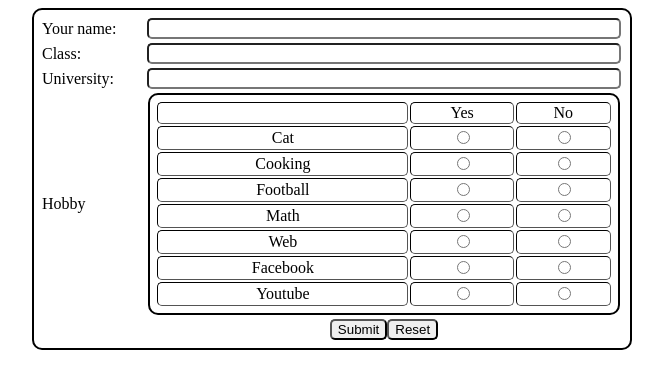
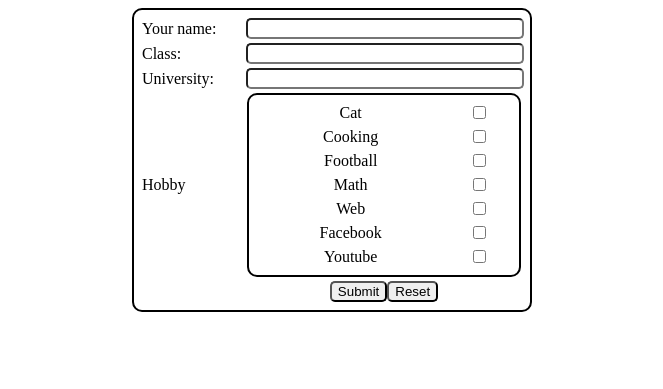
Before and after one commit to quangtrieu2509/web-technology, a PHP site: page /Exercise.html in a window 1280 px wide. Shown: the top 389 px of the page, without its empty margins (308-971 px from the left). Run offline with PHP 8.4, Linux system fonts and the light colour scheme.

Commit message:
update 2 lab 2.1

```diff
--- a/Lab2/Lab_2_1/Path_2_9/Exercise.html
+++ b/Lab2/Lab_2_1/Path_2_9/Exercise.html
@@ -1,19 +1,21 @@
 <!DOCTYPE html>
-<html>
+<html lang="vi">
 <head><title> Exercise </title></head>
 <style>
 	table {
 		margin: 0 auto;
 		border-radius: 10px;
 		border: black solid 2px;
-		width: 600px;
+		width: 400px;
 		padding: 5px;
 	}
 
 	td {
-		border-radius: 5px;
+		border-width: 0px;
 		text-align: center;
 	}
+
+	tr {}
 
 	.td-label {
 		width: 100px;
@@ -49,44 +51,32 @@
 				<td>
 					<table border="1" style="width:99%">
 						<tr>
-							<td></td>
-							<td>Yes</td>
-							<td>No</td>
-						</tr>
-						<tr>
 							<td>Cat</td>
-							<td><input type="radio" name="cat" value="yes"></td>
-							<td><input type="radio" name="cat" value="no"></td>
+							<td><input type="checkbox" name="hobby[]" value="Cat"></td>
 						</tr>
 						<tr>
 							<td>Cooking</td>
-							<td><input type="radio" name="cooking" value="Yes"></td>
-							<td><input type="radio" name="cooking" value="No"></td>
+							<td><input type="checkbox" name="hobby[]" value="Cooking"></td>
 						</tr>
 						<tr>
 							<td>Football</td>
-							<td><input type="radio" name="football" value="Yes"></td>
-							<td><input type="radio" name="football" value="No"></td>
+							<td><input type="checkbox" name="hobby[]" value="Football"></td>
 						</tr>
 						<tr>
 							<td>Math</td>
-							<td><input type="radio" name="math" value="Yes"></td>
-							<td><input type="radio" name="math" value="No"></td>
+							<td><input type="checkbox" name="hobby[]" value="Math"></td>
 						</tr>
 						<tr>
 							<td>Web</td>
-							<td><input type="radio" name="web" value="Yes"></td>
-							<td><input type="radio" name="web" value="No"></td>
+							<td><input type="checkbox" name="hobby[]" value="Web"></td>
 						</tr>
 						<tr>
 							<td>Facebook</td>
-							<td><input type="radio" name="facebook" value="Yes"></td>
-							<td><input type="radio" name="facebook" value="No"></td>
+							<td><input type="checkbox" name="hobby[]" value="Facebook"></td>
 						</tr>
 						<tr>
 							<td>Youtube</td>
-							<td><input type="radio" name="youtube" value="Yes"></td>
-							<td><input type="radio" name="youtube" value="No"></td>
+							<td><input type="checkbox" name="hobby[]" value="Youtube"></td>
 						</tr>
 					</table>
 				</td>
```
Also changed, not shown: Lab2/Lab_2_1/Path_2_9/Exercise.php (+11 -27 lines).
